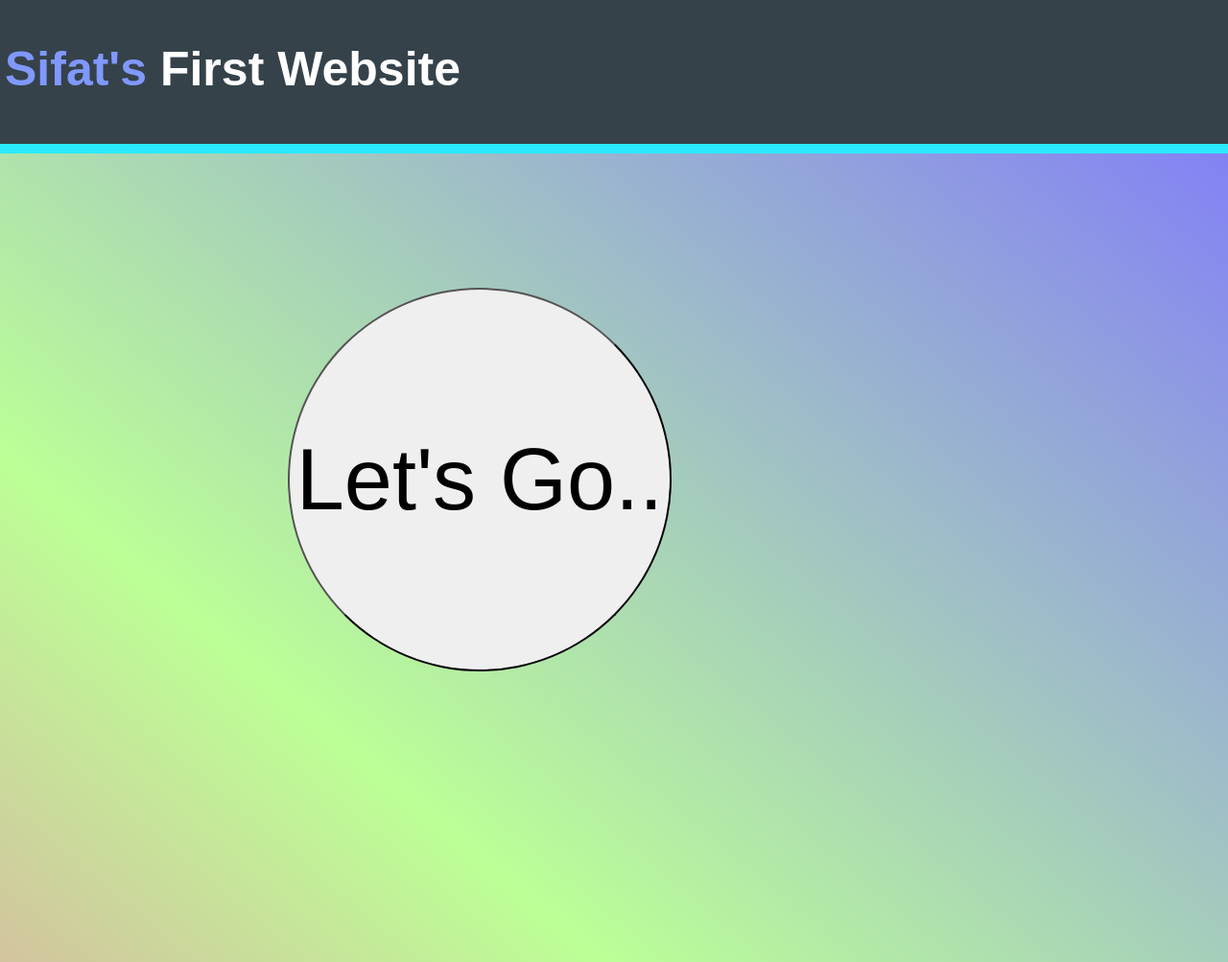
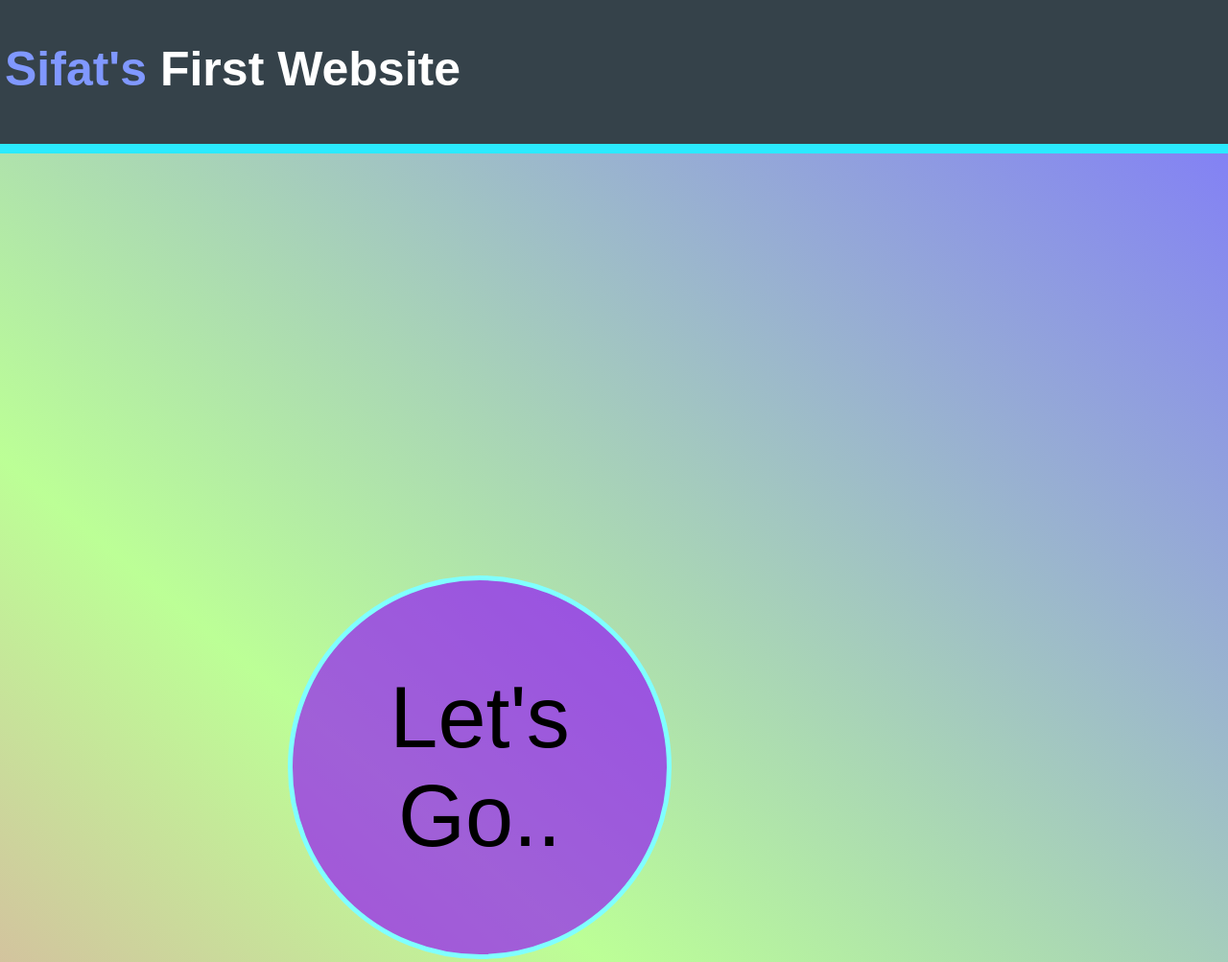
Before and after one commit to mhsifat2000/my-webpages, a plain HTML site: page index.html in a window 1280 px wide. Shown: the top 1003 px of the page at 96% size. Drawn offline with Linux system fonts and the light colour scheme.

Commit message:
Update style.css

```diff
--- a/css/style.css
+++ b/css/style.css
@@ -7,10 +7,12 @@ body{
 .h_button{
     width: 400px;
     height: 400px;
+    background: #8f00ff9f;
+    border:5px solid #80ffff;
     border-radius: 50%;
     font-size:90px;
     position:absolute;
-    top: 300px;
+    top: 600px;
     left: 300px;
 }
 
```
